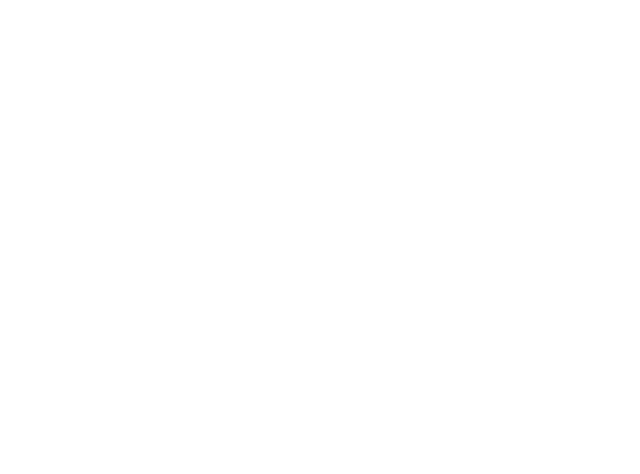
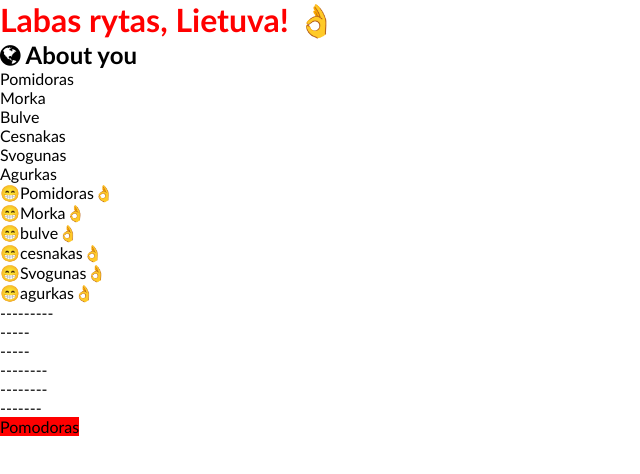
Before and after one commit to AntiusDragon/dom-intro, a website: page index.html in a window 1280 px wide. Shown: the whole page, without its empty margins (0-640 px from the left). Drawn offline with Linux system fonts and the light colour scheme.

Commit message:
Awesome functions

```diff
--- a/CSS/main.css
+++ b/CSS/main.css
@@ -8,3 +8,13 @@ body * {
  body {
     font-family: 'Gill Sans', 'Gill Sans MT', Calibri, 'Trebuchet MS', sans-serif;
  }
+ pomidoras {
+   background-color: red;
+ }
+
+ .title {
+   padding: 20px;
+ }
+ .red {
+   color: red;
+ }
--- a/index.html
+++ b/index.html
@@ -14,8 +14,46 @@
     <meta name="theme-color" content="#ffffff">
     <link rel="stylesheet" href="./CSS/main.css">
     <link rel="stylesheet" href="./CSS/font-awesome.min.css">
+    <!-- JS: analitika -->
+    <!-- JS: tutorialai nesiparina ir deda cia... not goog 👀 -->
 </head>
 <body>
+    <!-- JS: socials -->
+    <h1 id="title" class="title o kas butu jei butu">DOM: HTML + JS</h1>
 
+    <h2 class="section-title">
+        <i class="fa fa-globe"></i>
+        <span>About us</span>
+    </h2>
+
+    <ol class="veg">
+        <li>Pomidoras</li>
+        <li>Morka </li>
+        <li> bulve</li>
+        <li>  cesnakas  </li>
+        <li>Svogunas  </li>
+        <li>   agurkas</li>
+    </ol>
+    <ol class="fun">
+        <li>Pomidoras</li>
+        <li>Morka </li>
+        <li> bulve</li>
+        <li>  cesnakas  </li>
+        <li>Svogunas  </li>
+        <li>   agurkas</li>
+    </ol>
+    <ol class="dash">
+        <li>Pomidoras</li>
+        <li>Morka </li>
+        <li> bulve</li>
+        <li>  cesnakas  </li>
+        <li>Svogunas  </li>
+        <li>   agurkas</li>
+    </ol>
+
+    <pomidoras>Pomodoras</pomidoras>
+    <!-- JS: mano projekto -->
+    <script src="./js/main.js"></script>
+    <script src="./js/veg.js"></script>
 </body>
 </html>
--- /dev/null
+++ b/js/main.js
@@ -0,0 +1,24 @@
+const hi = 'Labas rytas, Lietuva! 👌';
+console.log(hi);
+
+const titleDOM = document.getElementById('title');
+console.log(titleDOM);
+
+
+titleDOM.innerText = hi;
+
+titleDOM.classList.add('red');
+
+for (let i = 0; i < titleDOM.classList.length; i++) {
+    const c = titleDOM.classList[i];
+    titleDOM.classList.remove(c)
+}
+
+const selectionTitle = 'About you';
+// const selectionTitleDOM = document.querySelector('.section-title');
+// const selectionTitleDOM = document.querySelector('h2');
+const selectionTitleDOM = document.querySelector('h2.section-title > span');
+console.log(selectionTitleDOM);
+
+// selectionTitleDOM.innerText = selectionTitle;
+selectionTitleDOM.textContent = selectionTitle;
--- /dev/null
+++ b/js/veg.js
@@ -0,0 +1,41 @@
+function capitalize(text) {
+    return text[0].toUpperCase() + text.slice(1);
+}
+
+function formatText(text) {
+    return `😁${text}👌`;
+}
+
+function dashText(text) {
+    return '-'.repeat(text.length);
+}
+
+function formatList(selector, textFromatFunc) {
+    const parentDOM = document.querySelector(selector);
+    // console.log(parentDOM);
+    const allLiDOM = parentDOM.querySelectorAll('li');
+    // console.log(allLiDOM);
+    for (let i = 0; i < allLiDOM.length; i++) {
+        const liDOM = allLiDOM[i];
+        // console.log(liDOM);
+        liDOM.innerText = textFromatFunc(liDOM.innerText);
+    }
+}
+
+formatList('.veg', capitalize);
+formatList('.fun', formatText);
+formatList('.dash', dashText);
+
+// console.log('veikia');
+// const vegDOM = document.querySelector('.veg');
+// const vegLiDOM = vegDOM.querySelectorAll('li');
+
+// for (let i = 0; i < vegLiDOM.length; i++) {
+//     const liDOM = vegLiDOM[i];
+//     // console.log(liDOM.textContent);
+//     // console.log(`"${liDOM.innerText}"`);
+//     // console.log(`"${liDOM.textContent}"`);
+//     // const text = liDOM.textContent.trim();
+//     // const text = liDOM.innerText;
+//     liDOM.innerText = capitalize(liDOM.innerText);
+// }
```
